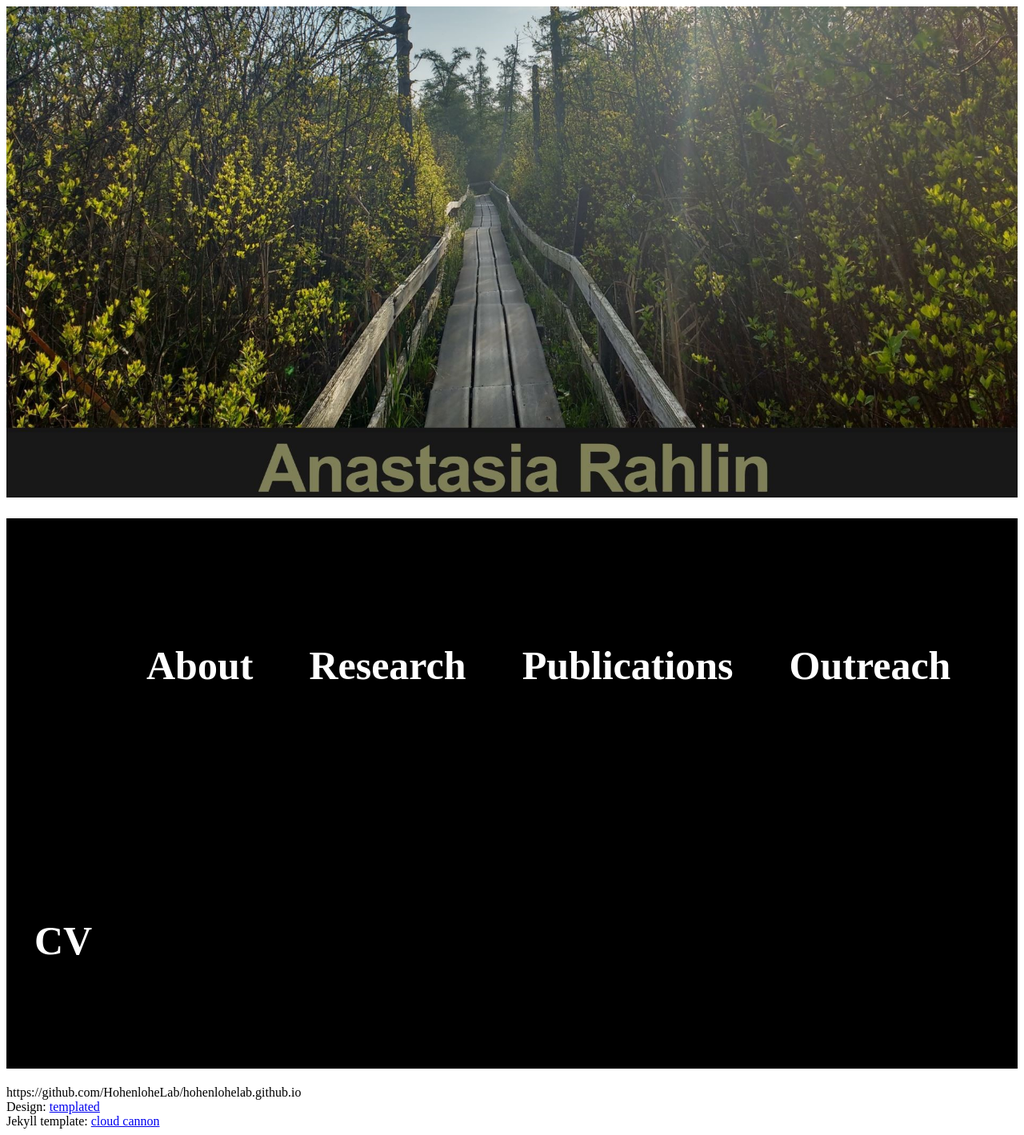
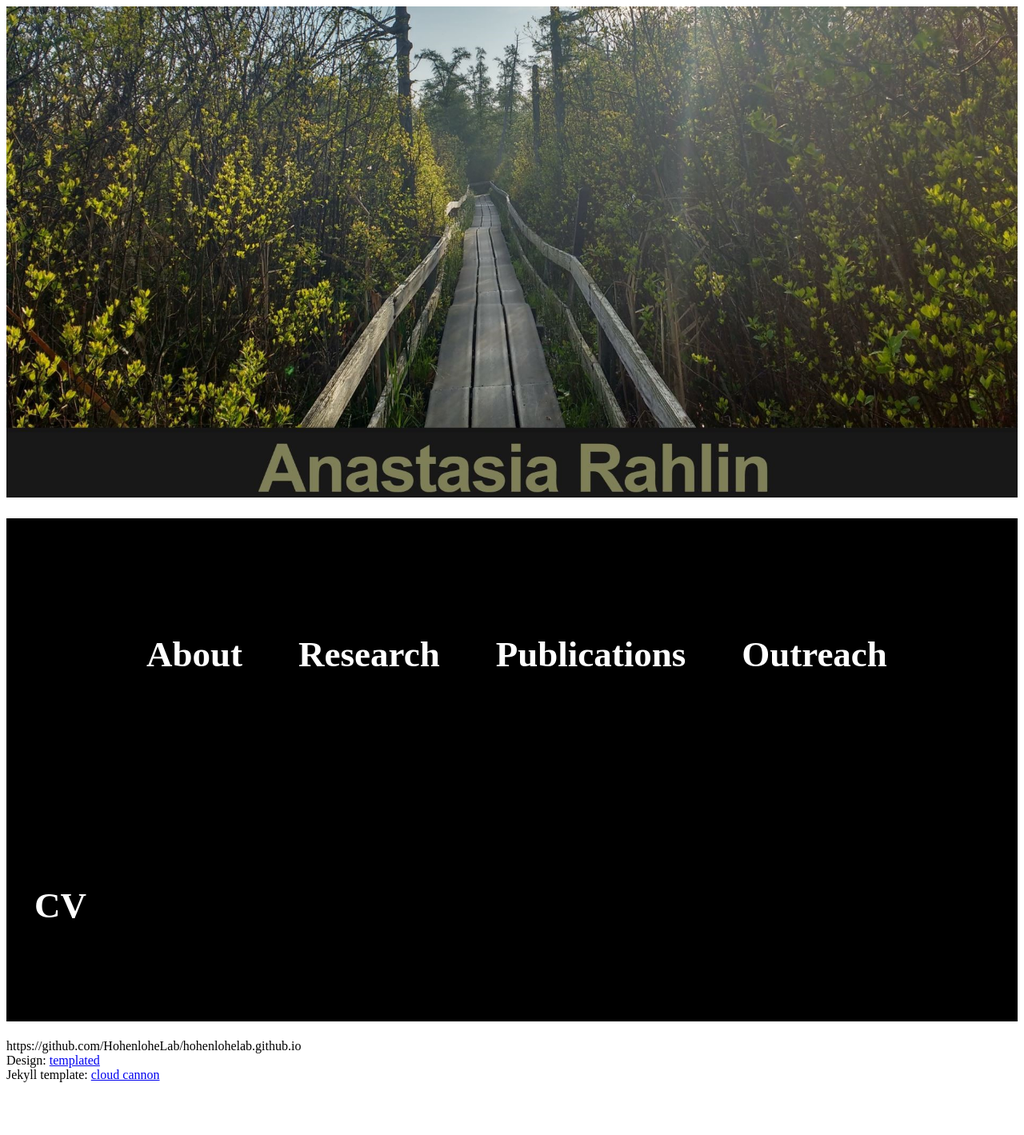
Before and after one commit to anarahlin/anarahlin.github.io, a Jekyll site: the page built from zz_old_index.html, in a window 1280 px wide. Shown: the whole page at 80% size. Built offline with Jekyll 4.4.1, drawn with Linux system fonts in a browser that asks for light colours; nearby versions of some CDN libraries; comment, search, counter and statistics services are not loaded; after the commit the page ends 1361 px from its top, so only the background shows below that.

Commit message:
Update nav.html

```diff
--- a/_includes/nav.html
+++ b/_includes/nav.html
@@ -87,7 +87,8 @@ h7 {
 
 @media all and (min-width: 960px) {
 h6{
-    font-size: 50px;
+    font-size: 45px;
+    font-weight: bold;
     color: #FFFFFF;
   }
 }
@@ -95,6 +96,7 @@ h6{
 @media all and (max-width: 959px) and (min-width: 600px) {
 h6{
     font-size: 5vw;
+    font-weight: bold;
     color: #FFFFFF;
   }
 }
@@ -102,6 +104,7 @@ h6{
 @media all and (max-width: 599px) and (min-width: 1px) {
 h6{
     font-size: 10vw;
+    font-weight: bold;
     color: #FFFFFF;
   }
 }
```
